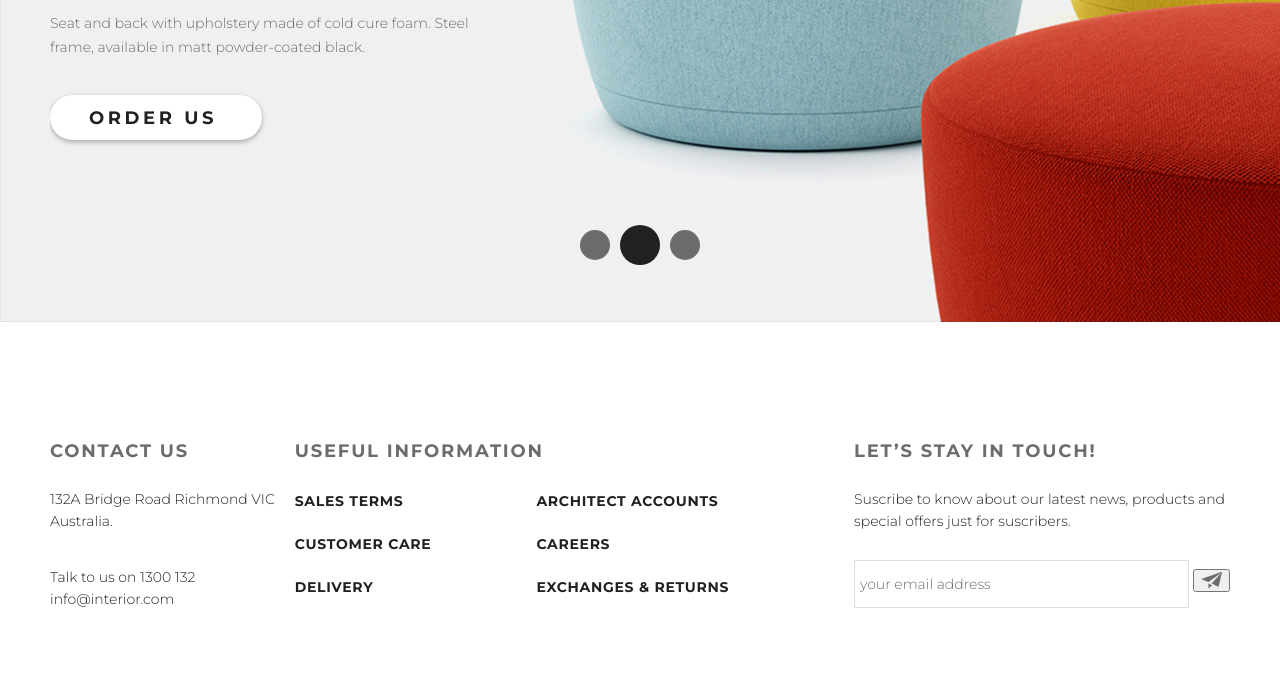
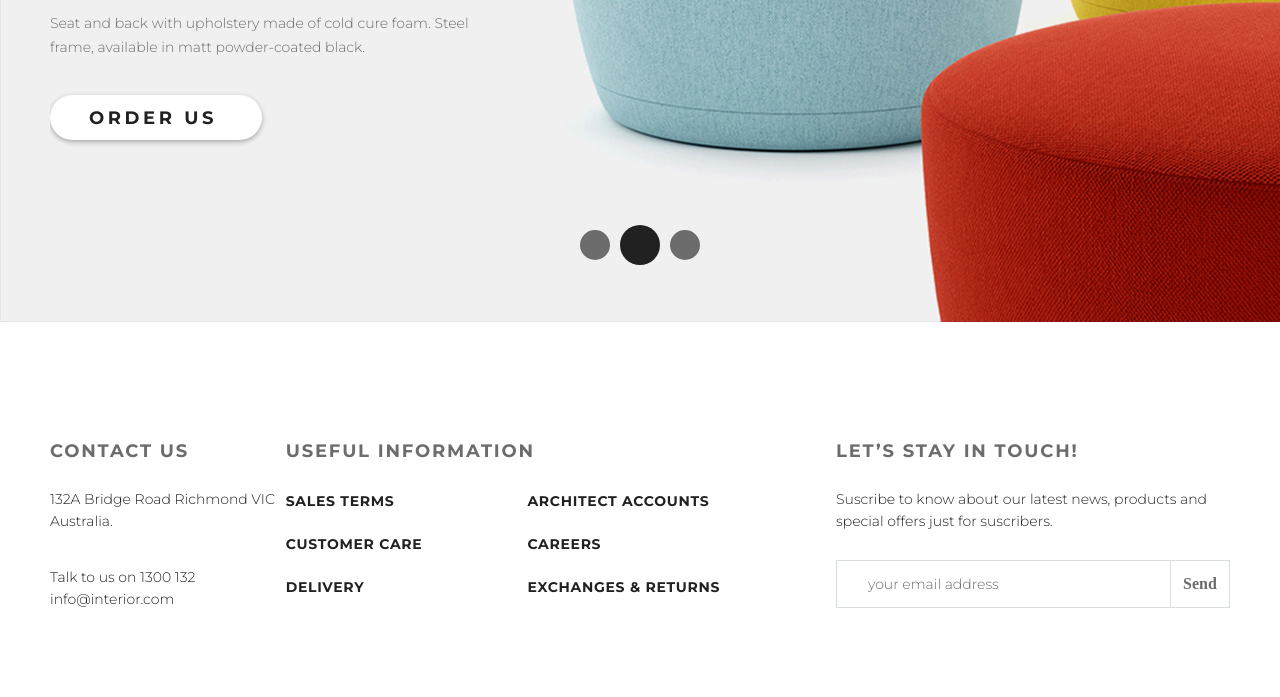
Before and after one commit to ElenaSharkova/Online-shop-2, a website: page app/index.html in a window 1280 px wide. Shown: the part 478-1175 px from the top of the page. Drawn offline with Linux system fonts and the light colour scheme.

Commit message:
Полностью доделанный heder and botton сайта

```diff
--- a/app/index.html
+++ b/app/index.html
@@ -115,10 +115,8 @@
                     <p class="footer__communication-title">LET’S STAY IN TOUCH!</p>
                     <p class="footer__communication-text">Suscribe to know about our latest news, products and<br> special offers just for suscribers.</p>
                     <form class="footer__form" action="">
-                        <input class="footer__form-input" type="text" placeholder="your email address">
-                        <button class="footer__form-button">
-                            <img class="footer__form-icon" src="../app/images/icon-email.png" alt="icon form email">
-                        </button>
+                        <input class="footer__form-input" type="email" placeholder="your email address">
+                        <button class="footer__form-button" type="submit">Send</button>
                     </form>
                 </div>
             </div>
--- a/app/scss/style.scss
+++ b/app/scss/style.scss
@@ -172,10 +172,11 @@
         padding-bottom: 28px;
     }
     &__form-input{
-        padding: 18px 128px 18px 5px;
+        padding: 0 31px;
         background-color: transparent;
         height: 48px;
         border: 1px solid #d9dee1;
+        width: 335px;
         &::placeholder{ /*всегда нужно особое приглашение в плане стилей*/
             font-weight: 300;
             font-family: 'Montserrat', sans-serif;
@@ -183,16 +184,24 @@
             line-height: 22px;
             color: #6c6c6c;
         }
-        &__form-button{
-            background-color: transparent;
-            border: none;
-            color: #fffff0;
-            padding: 5px 12px;
-            cursor: pointer;
-            width: 160px;
-            height: 47px;
+    }
+    &__form-button{
+        background-color: transparent;
+        border: 1px solid #d9dee1;
+        color: #6c6c6c;
+        height: 48px;
+        font-weight: 600;
+        padding: 6px 12px;
+        width: 60px;
+        margin-left: -5px;
+        cursor: pointer;
+        text-align: center;
+
+    }
+        &__form-icon{
+            margin: 5px 12px;
         }
-    }
+
 }
 .information-content{
     display: flex;
```
Also changed, not shown: app/css/style.min.css.
